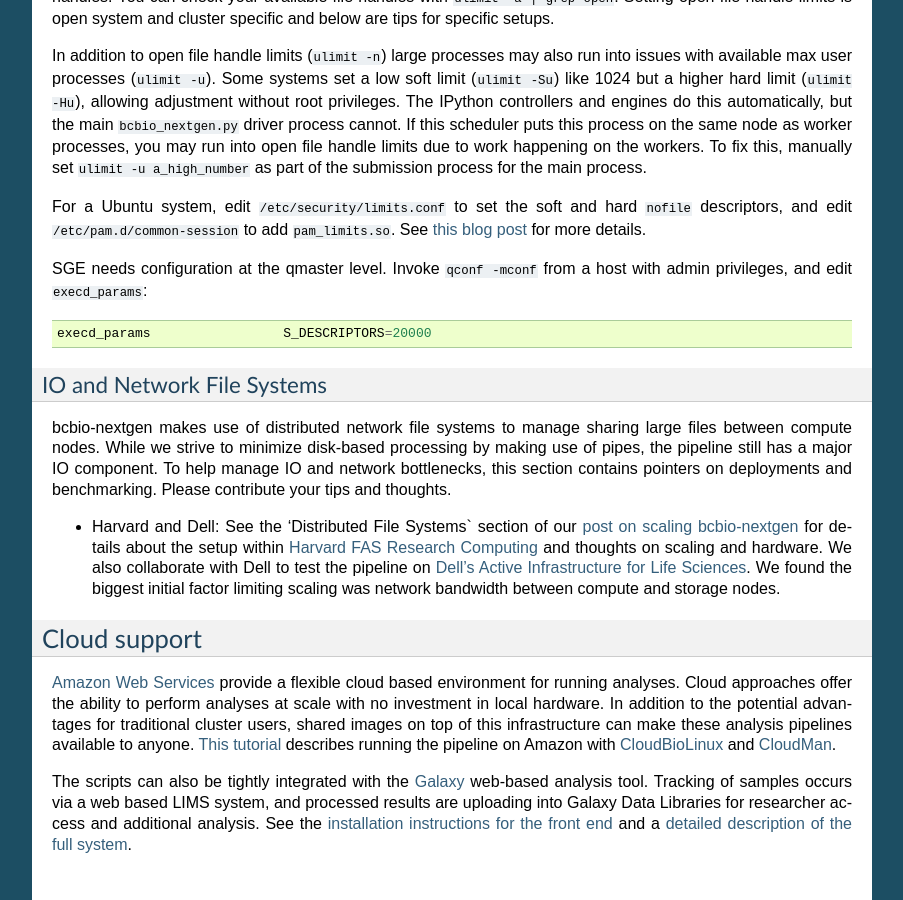
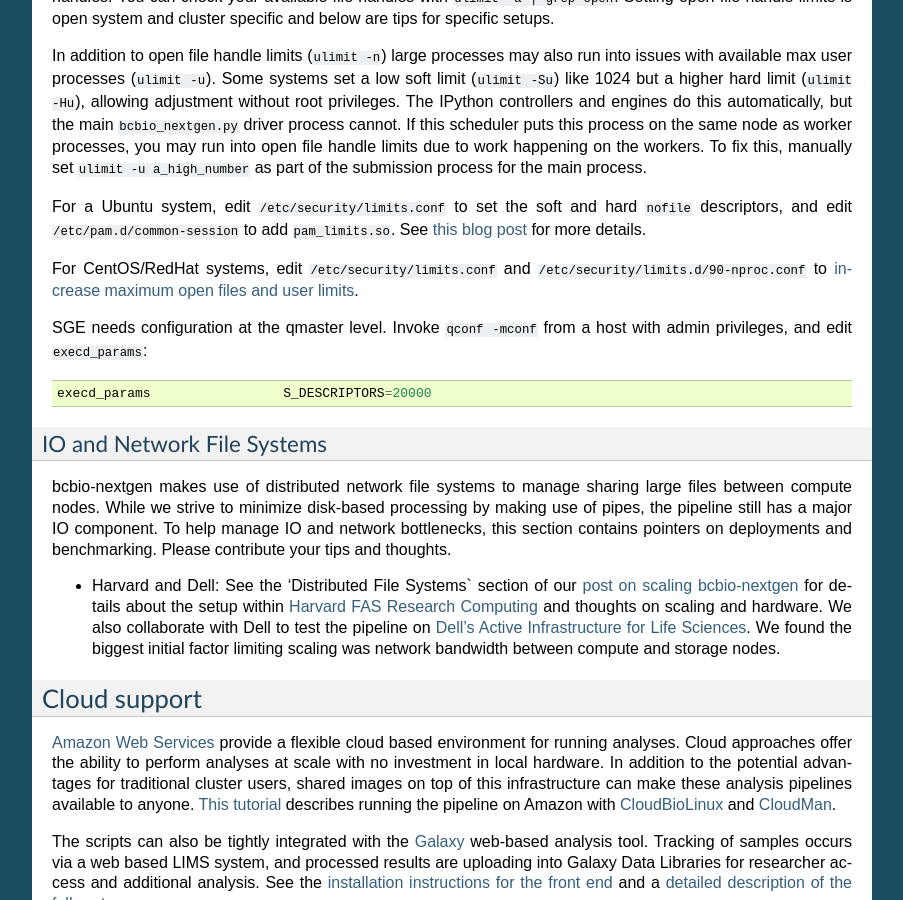
Before and after one commit to bcbio/bcbio-nextgen, a Sphinx documentation site: the page built from docs/contents/parallel.rst, in a window 1280 px wide and 900 px high, scrolled down 2596 px. Shown: the whole window, without its empty margins (198-1101 px from the left). Built offline with Sphinx 7.4.7, drawn with Linux system fonts in a browser that asks for light colours.

Commit message:
Update dockerfile to be slightly more modular. Add documentation on setting ulimits on CentOS/RedHat

```diff
--- a/docs/contents/parallel.rst
+++ b/docs/contents/parallel.rst
@@ -197,6 +197,10 @@
 ``/etc/pam.d/common-session`` to add ``pam_limits.so``. See
 `this blog post`_ for more details.
 
+For CentOS/RedHat systems, edit ``/etc/security/limits.conf`` and
+``/etc/security/limits.d/90-nproc.conf`` to `increase maximum open files and
+user limits <http://ithubinfo.blogspot.com/2013/07/how-to-increase-ulimit-open-file-and.html>`_.
+
 SGE needs configuration at the qmaster level. Invoke ``qconf -mconf``
 from a host with admin privileges, and edit ``execd_params``::
 
```
Also changed, not shown: 1 other file.
